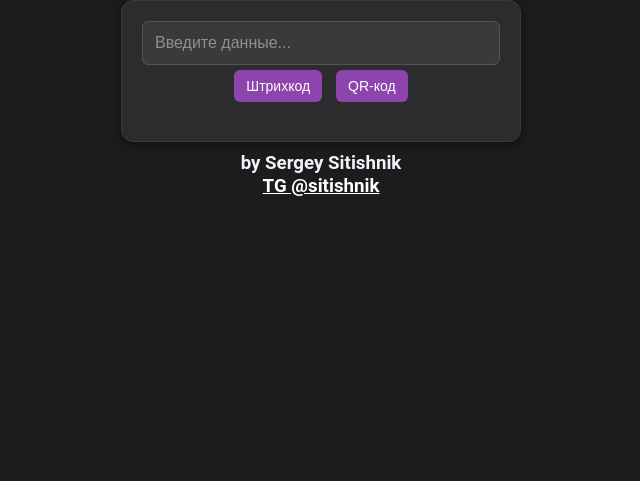
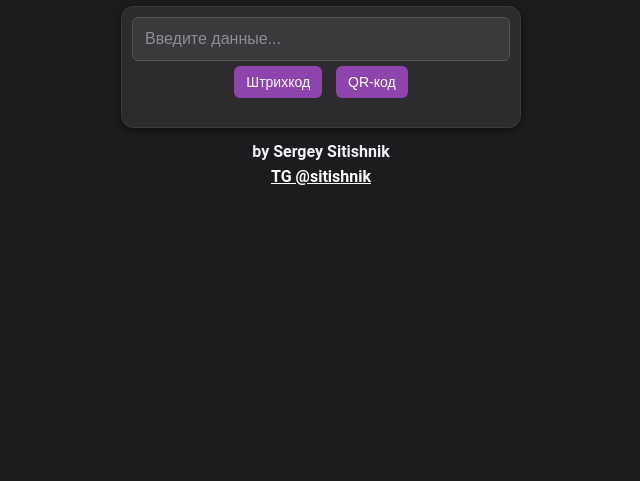
Before and after one commit to Stshnik/bcqrgenerator, a plain HTML site: page index.html in a window 1280 px wide. Shown: the part 319-800 px from the top of the page, without its empty margins (319-959 px from the left). Drawn offline with Linux system fonts and the light colour scheme.

Commit message:
Update index.html

```diff
--- a/index.html
+++ b/index.html
@@ -31,7 +31,7 @@
             border-radius: 12px;
             border: 1px solid #3a3a3c;
             box-shadow: 0 2px 8px rgba(0, 0, 0, 0.5);
-            padding: 20px;
+            padding: 10px;
             width: 95%;
             max-width: 400px;
             margin-top: 15px;
@@ -117,18 +117,18 @@
         <p id="errorMessage" class="error-message"></p>
     </div>
     <div class="container" id="barcodeContainer" style="display:none;">
-        <h2>Штрихкод:</h2>
+        <h3>Штрихкод:</h3>
         <svg id="barcode"></svg>
         <button class="download-btn" onclick="downloadBarcode()"><i class="fas fa-download"></i> Скачать</button>
     </div>
     <div class="container" id="qrCodeContainer" style="display:none;">
-        <h2>QR-код:</h2>
+        <h3>QR-код:</h3>
         <canvas id="qrcode"></canvas>
         <button class="download-btn" onclick="downloadQRCode()"><i class="fas fa-download"></i> Скачать</button>
     </div>
     <div class="footer">
-        <h3>by Sergey Sitishnik</h3>
-        <a href="https://t.me/sitishnik"><h3>TG @sitishnik</h3></a>
+        <h4>by Sergey Sitishnik</h4>
+        <a href="https://t.me/sitishnik"><h4>TG @sitishnik</h4></a>
     </div>
     <script>
         function showError(message) {
```
